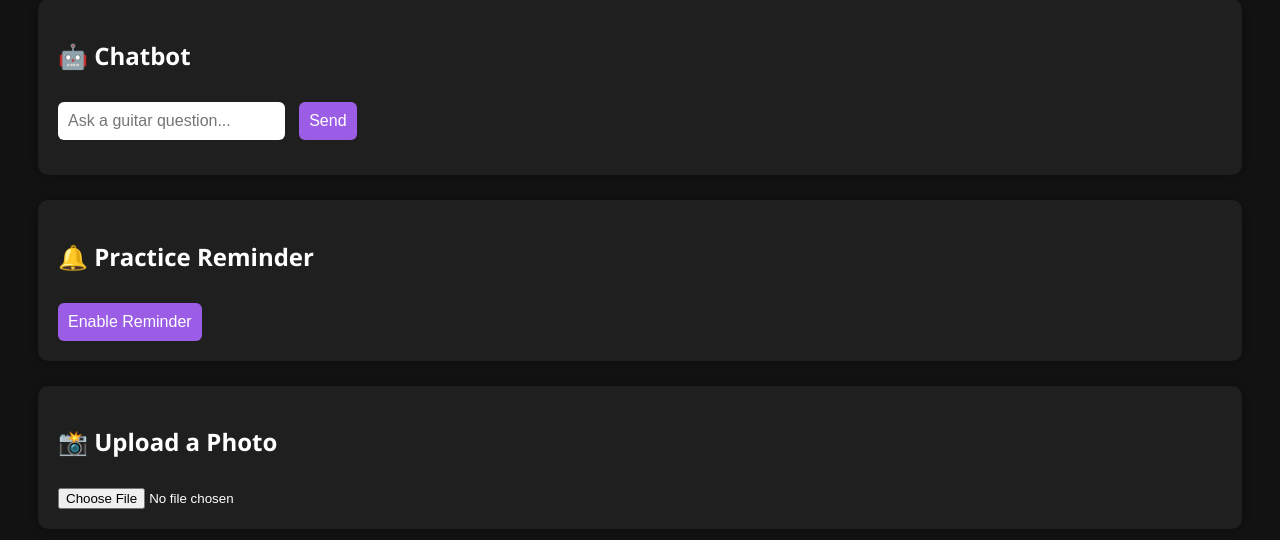
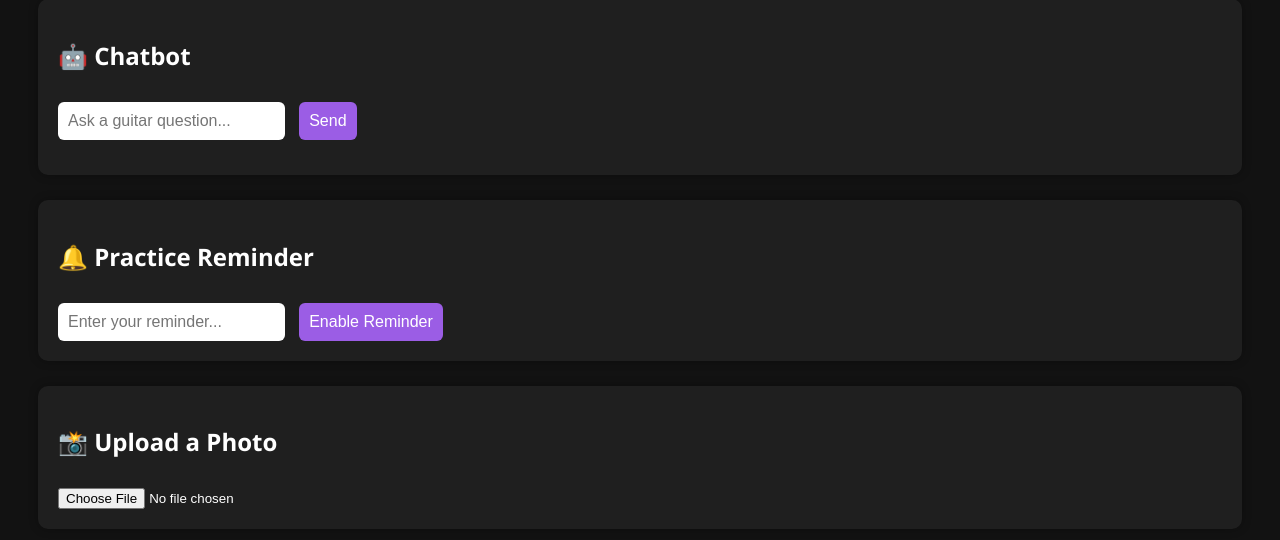
Before and after one commit to lynchtsean/Capstone2025, a Flask app: template reminder_app/templates/frontend.html in a window 1280 px wide. Shown: the part 125-665 px from the top of the page. Run offline with Flask 3, Linux system fonts and the light colour scheme; the template is opened without the code that fills it, so the values that code supplies are empty.

```diff
--- a/reminder_app/templates/frontend.html
+++ b/reminder_app/templates/frontend.html
@@ -72,7 +72,10 @@
 
 <div class="module">
   <h2>🔔 Practice Reminder</h2>
-  <button>Enable Reminder</button>
+  <form action="/send-reminder" method="post">
+    <input type="text" name="reminder" placeholder="Enter your reminder..." required />
+    <button type="submit">Enable Reminder</button>
+  </form>
 </div>
 
 <div class="module">
```
Also changed, not shown: app.py (renamed from antoine/app.py), templates/error.html (renamed from antoine/templates/error.html), templates/index.html (renamed from antoine/templates/index.html), templates/success.html (renamed from antoine/templates/success.html), 1 other file.
